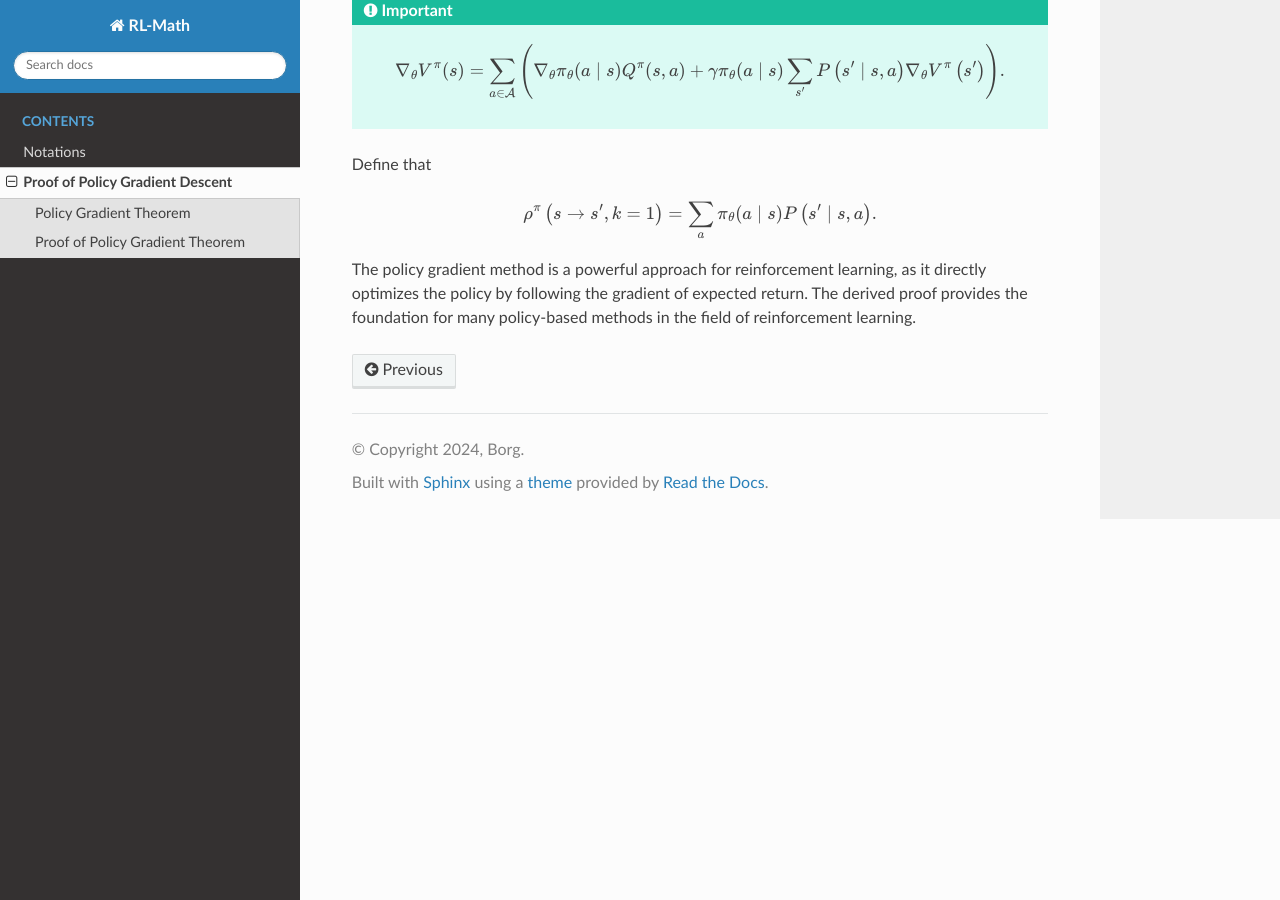
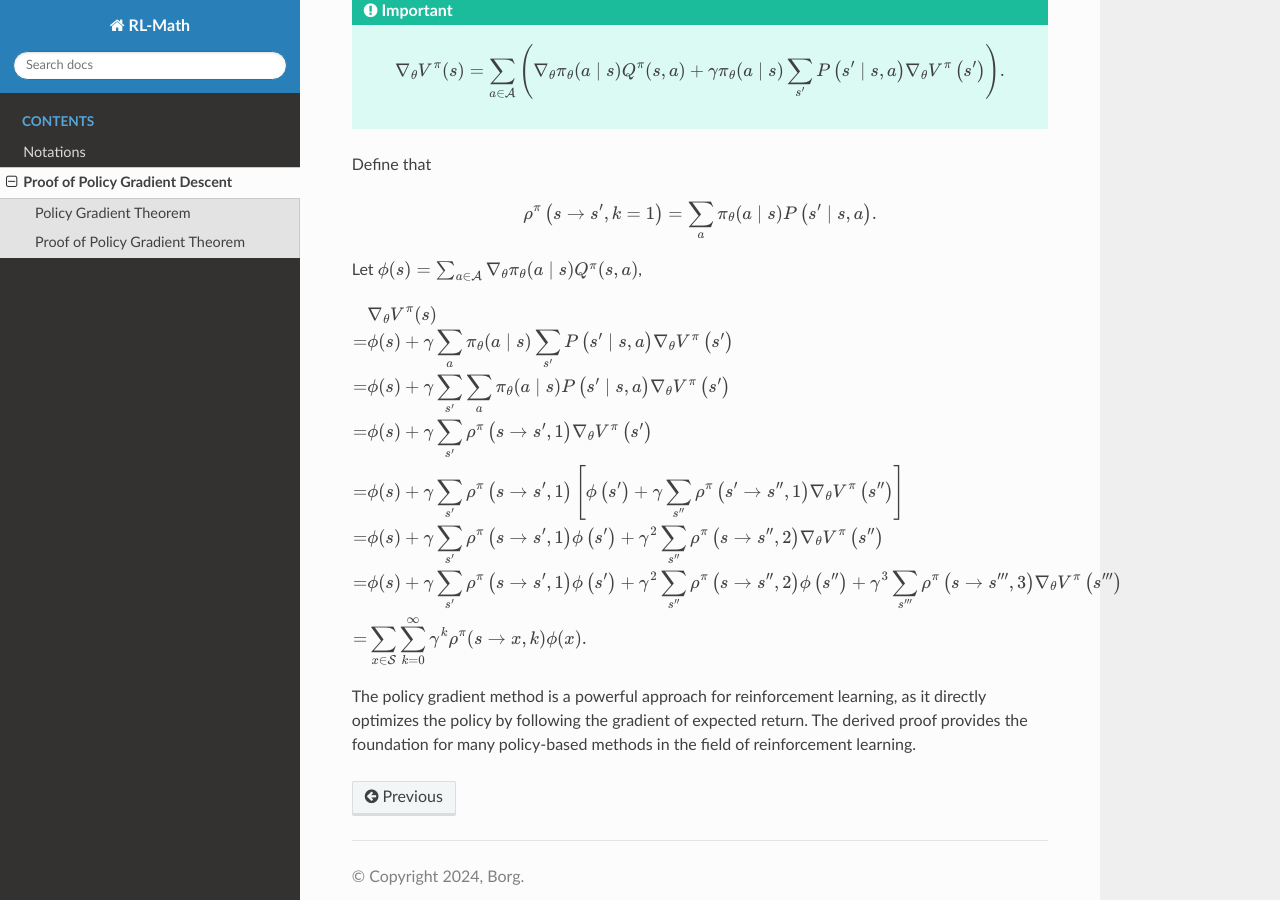
Before and after one commit to boyin96/Reinforcement-Learning-Math, a Sphinx documentation site: the page built from docs/source/policy_gradient.rst, in a window 1280 px wide and 900 px high, scrolled down 1012 px. Built offline with Sphinx 7.4.7 and the Read the Docs theme 3.1.0, drawn with Linux system fonts in a browser that asks for light colours.

Commit message:
Update policy_gradient.rst

```diff
--- a/docs/source/policy_gradient.rst
+++ b/docs/source/policy_gradient.rst
@@ -43,7 +43,19 @@ Define that
 .. math::
     \rho^\pi\left(s \rightarrow s^{\prime}, k=1\right)=\sum_a \pi_\theta(a \mid s) P\left(s^{\prime} \mid s, a\right).
 
+Let :math:`\phi(s)=\sum_{a \in \mathcal{A}} \nabla_\theta \pi_\theta(a \mid s) Q^\pi(s, a)`,
 
+.. math::
+    \begin{aligned}
+    	&\nabla _{\theta}V^{\pi}(s)\\
+    	=&\phi (s)+\gamma \sum_a{\pi _{\theta}}(a\mid s)\sum_{s^{\prime}}{P}\left( s^{\prime}\mid s,a \right) \nabla _{\theta}V^{\pi}\left( s^{\prime} \right)\\
+    	=&\phi (s)+\gamma \sum_{s^{\prime}}{\sum_a{\pi _{\theta}}}(a\mid s)P\left( s^{\prime}\mid s,a \right) \nabla _{\theta}V^{\pi}\left( s^{\prime} \right)\\
+    	=&\phi (s)+\gamma \sum_{s^{\prime}}{\rho ^{\pi}}\left( s\rightarrow s^{\prime},1 \right) \nabla _{\theta}V^{\pi}\left( s^{\prime} \right)\\
+    	=&\phi (s)+\gamma \sum_{s^{\prime}}{\rho ^{\pi}}\left( s\rightarrow s^{\prime},1 \right) \left[ \phi \left( s^{\prime} \right) +\gamma \sum_{s^{\prime\prime}}{\rho ^{\pi}}\left( s^{\prime}\rightarrow s^{\prime\prime},1 \right) \nabla _{\theta}V^{\pi}\left( s^{\prime\prime} \right) \right]\\
+    	=&\phi (s)+\gamma \sum_{s^{\prime}}{\rho ^{\pi}}\left( s\rightarrow s^{\prime},1 \right) \phi \left( s^{\prime} \right) +\gamma ^2\sum_{s^{\prime\prime}}{\rho ^{\pi}}\left( s\rightarrow s^{\prime\prime},2 \right) \nabla _{\theta}V^{\pi}\left( s^{\prime\prime} \right)\\
+    	=&\phi (s)+\gamma \sum_{s^{\prime}}{\rho ^{\pi}}\left( s\rightarrow s^{\prime},1 \right) \phi \left( s^{\prime} \right) +\gamma ^2\sum_{s^{\prime\prime}}{\rho ^{\pi}}\left( s\rightarrow s^{\prime\prime},2 \right) \phi \left( s^{\prime\prime} \right) +\gamma ^3\sum_{s^{\prime\prime\prime}}{\rho ^{\pi}}\left( s\rightarrow s^{\prime\prime\prime},3 \right) \nabla _{\theta}V^{\pi}\left( s^{\prime\prime\prime} \right)\\
+    	=&\sum_{x\in \mathcal{S}}{\sum_{k=0}^{\infty}{\gamma ^k\rho ^{\pi}}}(s\rightarrow x,k)\phi (x).\\
+    \end{aligned}
 
 
 The policy gradient method is a powerful approach for reinforcement learning, as it directly optimizes the policy by following the gradient of expected return. The derived proof provides the foundation for many policy-based methods in the field of reinforcement learning.
```
